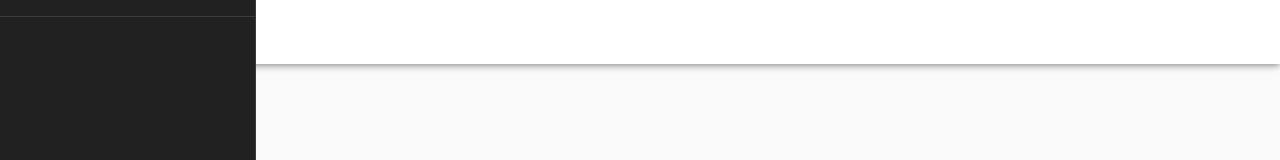
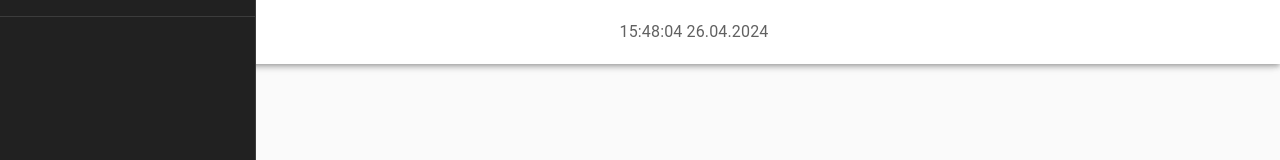
Before and after one commit to StarPandaBeg/lulz-team-frontend, a Nuxt app: page / in a window 1280 px wide. Shown: the top 160 px of the page. Built offline with nearby package versions, Linux system fonts and the light colour scheme.

Commit message:
Feature: Add clock

```diff
--- /dev/null
+++ b/components/Clock.vue
@@ -0,0 +1,24 @@
+<template>
+  <div class="text-subtitle-1 text-grey-darken-2">{{ timeStr }}</div>
+</template>
+
+<script setup lang="ts">
+import moment from "moment";
+import { ref, computed, onMounted, onBeforeUnmount } from "vue";
+
+const time = ref(new Date());
+const intervalId = ref<ReturnType<typeof setInterval>>();
+
+const timeStr = computed(() =>
+  moment(time.value).format("HH:mm:ss DD.MM.YYYY")
+);
+
+onMounted(() => {
+  intervalId.value = setInterval(() => {
+    time.value = new Date();
+  }, 500);
+});
+onBeforeUnmount(() => {
+  clearInterval(intervalId.value);
+});
+</script>
--- a/components/TheAppBar.vue
+++ b/components/TheAppBar.vue
@@ -5,7 +5,7 @@
     </template>
     <v-spacer />
     <ClientOnly>
-      <!-- <Clock class="d-none d-sm-block" /> -->
+      <Clock class="d-none d-sm-block" />
     </ClientOnly>
     <v-spacer />
   </v-app-bar>
```
